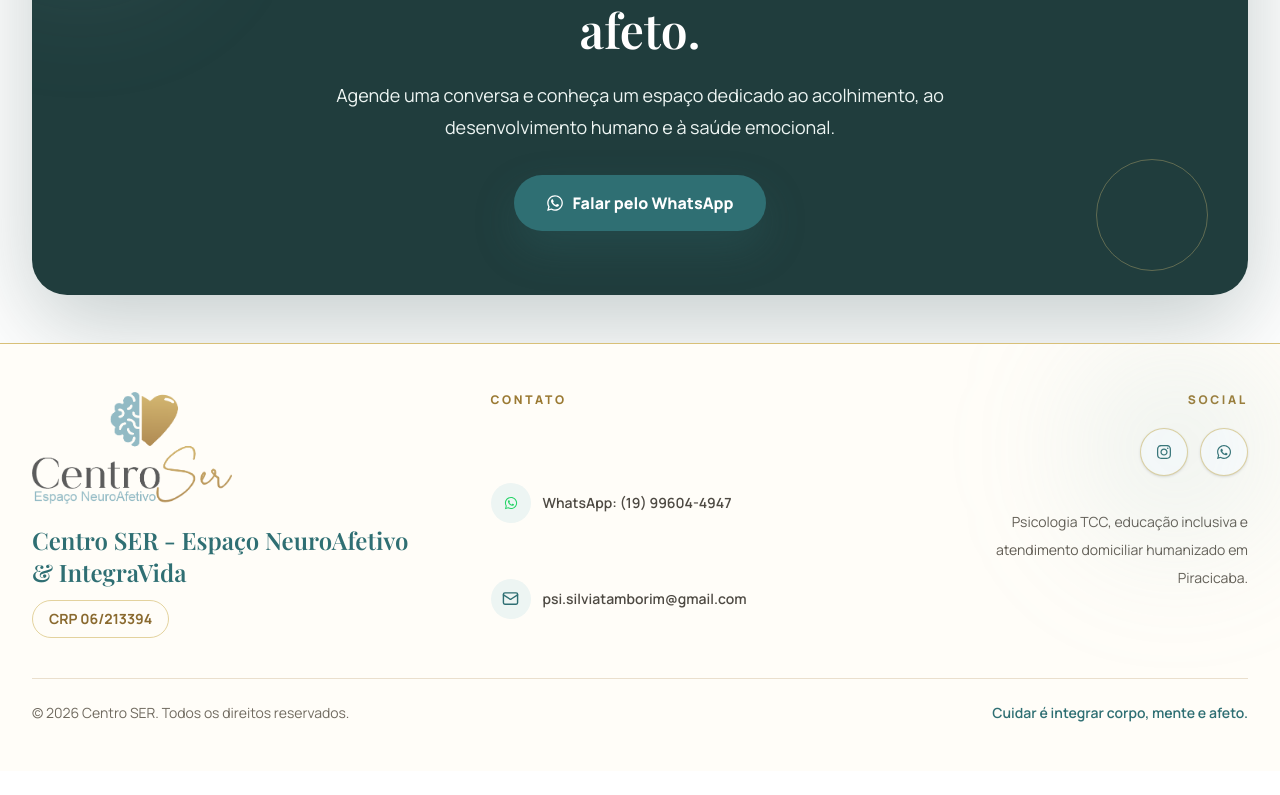
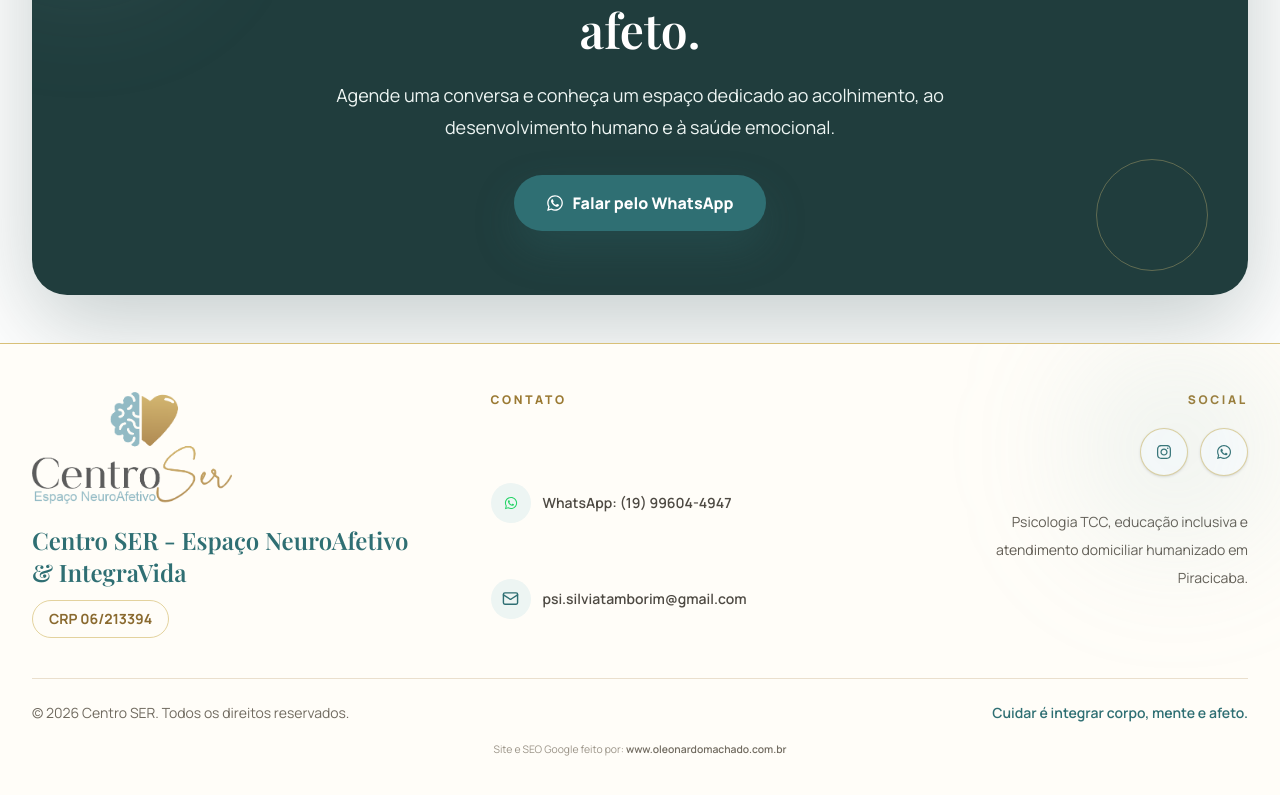
Before and after one commit to leonardocanva3/centro-ser-pop-saude, a Next.js app: page / in a window 1280 px wide. Shown: the part 6898-7693 px from the top of the page. Before the commit the page ends 7669 px from the top, so only its background shows below. Built offline with nearby package versions, Linux system fonts and the light colour scheme; a web font is replaced by a local one.

Commit message:
fix: atualiza rodape do site

```diff
--- a/src/components/LandingPage.tsx
+++ b/src/components/LandingPage.tsx
@@ -563,6 +563,17 @@ export default function LandingPage({ faqs }: LandingPageProps) {
             <p>© 2026 Centro SER. Todos os direitos reservados.</p>
             <p className="font-semibold text-[#2f6f73]">Cuidar é integrar corpo, mente e afeto.</p>
           </div>
+          <p className="pt-4 text-center text-[0.65rem] leading-5 text-[#9a9387]">
+            Site e SEO Google feito por:{" "}
+            <Link
+              href="https://www.oleonardomachado.com.br"
+              target="_blank"
+              rel="noopener noreferrer"
+              className="font-semibold text-[#716b60] transition hover:text-[#2f6f73]"
+            >
+              www.oleonardomachado.com.br
+            </Link>
+          </p>
         </div>
       </footer>
 
```
